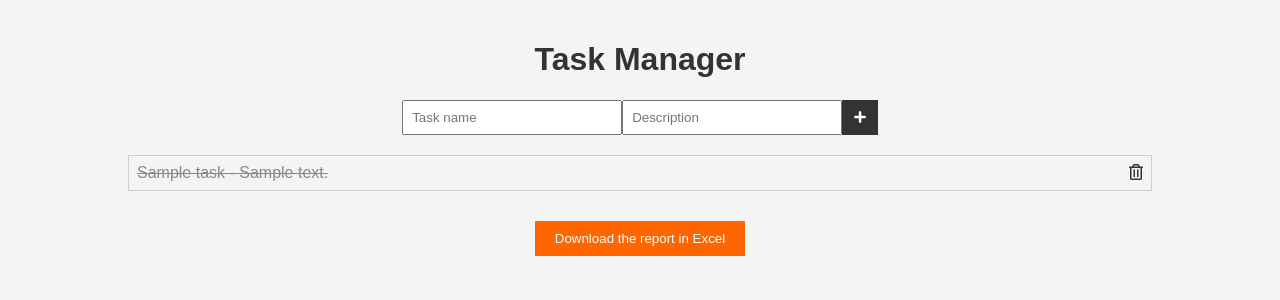
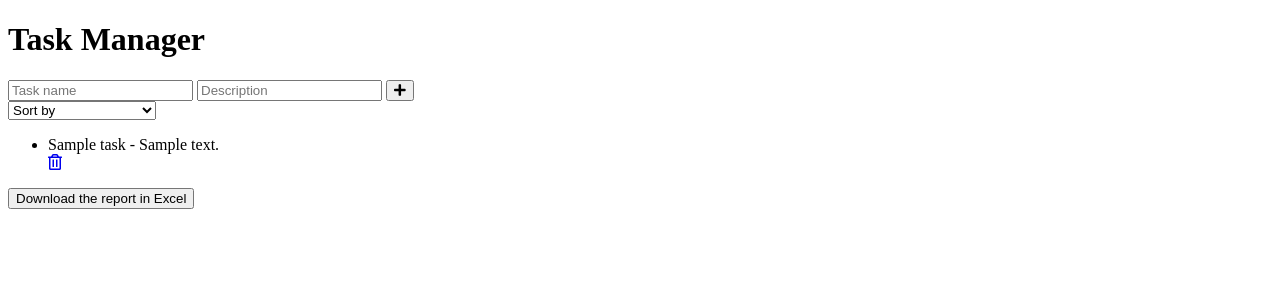
Before and after one commit to 7GitGuru/Task-Manager, a Flask app: page / in a window 1280 px wide. Shown: the top 300 px of the page. Run offline with Flask 3, Linux system fonts and the light colour scheme; tables that the repository leaves empty hold one stand-in row (values such as "Sample post").

Commit message:
Update index.html

```diff
--- a/templates/index.html
+++ b/templates/index.html
@@ -4,100 +4,108 @@
     <meta charset="UTF-8">
     <title>Task Manager</title>
     <link rel="stylesheet" href="https://cdnjs.cloudflare.com/ajax/libs/font-awesome/5.15.4/css/all.min.css">
-    <style>
-        body {
-            font-family: Arial, sans-serif;
-            margin: 0;
-            padding: 0;
-            background-color: #f4f4f4;
-            color: #333;
-        }
-        .container {
-            width: 80%;
-            margin: 0 auto;
-            padding: 20px;
-        }
-        h1 {
-            text-align: center;
-        }
-        form {
-            margin-bottom: 20px;
-            display: flex;
-            justify-content: center;
-        }
-        input[type="text"] {
-            padding: 8px;
-            width: 200px;
-        }
-        button {
-            padding: 8px 12px;
-            cursor: pointer;
-            background-color: #333;
-            color: #fff;
-            border: none;
-        }
-        ul {
-            list-style: none;
-            padding: 0;
-        }
-        .task {
-            margin-bottom: 8px;
-            padding: 8px;
-            border: 1px solid #ccc;
-            display: flex;
-            align-items: center;
-        }
-        .task span {
-            flex: 1;
-        }
-        .completed {
-            text-decoration: line-through;
-            color: #888;
-        }
-        .icons {
-            display: flex;
-            align-items: center;
-        }
-        .icons a {
-            margin-left: 10px;
-            color: #333;
-        }
-        .download-btn {
-            text-align: center;
-            margin-top: 30px;
-        }
-        .download-btn button {
-            padding: 10px 20px;
-            background-color: #ff6600;
-            color: #fff;
-            border: none;
-        }
-    </style>
+    <link rel="stylesheet" href="{{ url_for('static', filename='css/styles.css') }}">
 </head>
 <body>
     <div class="container">
         <h1>Task Manager</h1>
-        <form method="POST" action="/">
+        <form id="addTaskForm" method="POST" action="/">
             <input type="text" name="title" placeholder="Task name" required>
             <input type="text" name="description" placeholder="Description">
             <button type="submit"><i class="fas fa-plus"></i></button>
         </form>
-        <ul>
-            {% for task in tasks %}
-                <li class="task {% if task.completed %}completed{% endif %}">
-                    <span>{{ task.title }} {% if task.description %} - {{ task.description }} {% endif %}</span>
-                    <div class="icons">
-                        {% if not task.completed %}
-                            <a href="/complete/{{ task.id }}"><i class="far fa-check-circle"></i></a>
-                        {% endif %}
-                        <a href="/delete/{{ task.id }}"><i class="far fa-trash-alt"></i></a>
-                    </div>
-                </li>
-            {% endfor %}
+        <div class="sort-dropdown">
+            <select id="sortSelect" onchange="sortTasks()">
+                <option disabled selected hidden>Sort by</option>
+                <option value="all">Show All</option>
+                <option value="completed">Show Completed</option>
+                <option value="notCompleted">Show Not Completed</option>
+                <option value="alphabetically">Sort Alphabetically</option>
+            </select>
+        </div>
+        <ul id="tasksList">ф
+            <!-- Tasks will be dynamically loaded here -->
         </ul>
         <div class="download-btn">
             <a href="/download_excel"><button>Download the report in Excel</button></a>
         </div>
     </div>
+    <script>
+        function sortTasks() {
+            const criteria = document.getElementById('sortSelect').value;
+            fetch(`/sort_tasks/${criteria}`)
+                .then(response => response.json())
+                .then(data => displayTasks(data.tasks, criteria));
+        }
+
+        function displayTasks(tasks, criteria) {
+            const tasksList = document.getElementById('tasksList');
+            tasksList.innerHTML = '';
+
+            tasks.forEach(task => {
+                const listItem = document.createElement('li');
+                listItem.classList.add('task');
+                if (task.completed) {
+                    listItem.classList.add('completed');
+                }
+
+                const taskText = document.createElement('span');
+                taskText.textContent = `${task.title}${task.description ? ' - ' + task.description : ''}`;
+                listItem.appendChild(taskText);
+
+                const iconsDiv = document.createElement('div');
+                iconsDiv.classList.add('icons');
+                if (!task.completed) {
+                    const completeLink = document.createElement('a');
+                    completeLink.href = `/complete/${task.id}`;
+                    completeLink.innerHTML = '<i class="far fa-check-circle"></i>';
+                    iconsDiv.appendChild(completeLink);
+                }
+                const deleteLink = document.createElement('a');
+                deleteLink.href = `/delete/${task.id}`;
+                deleteLink.innerHTML = '<i class="far fa-trash-alt"></i>';
+                iconsDiv.appendChild(deleteLink);
+
+                listItem.appendChild(iconsDiv);
+                tasksList.appendChild(listItem);
+            });
+
+            // Highlight the selected sort option
+            const sortOptions = document.querySelectorAll('#sortSelect option');
+            sortOptions.forEach(option => {
+                if (option.value === criteria) {
+                    option.setAttribute('selected', 'selected');
+                    option.dataset.selected = true;
+                } else {
+                    option.removeAttribute('selected');
+                    option.dataset.selected = false;
+                }
+            });
+        }
+
+        // Load all tasks initially
+        window.onload = function() {
+            sortTasks();
+        };
+    </script>
+    <script>
+        function updateDownloadLink(criteria) {
+            var downloadLink = document.getElementById('downloadLink');
+            var linkText = '';
+
+            if (criteria === 'all') {
+                linkText = 'Download All in Excel';
+            } else if (criteria === 'completed') {
+                linkText = 'Download Completed in Excel';
+            } else if (criteria === 'notCompleted') {
+                linkText = 'Download Not Completed in Excel';
+            } else if (criteria === 'alphabetically') {
+                linkText = 'Download Alphabetically in Excel';
+            }
+
+            downloadLink.href = '/download_excel?criteria=' + criteria;
+            downloadLink.innerHTML = '<button>' + linkText + '</button>';
+        }
+    </script>
 </body>
 </html>
```
